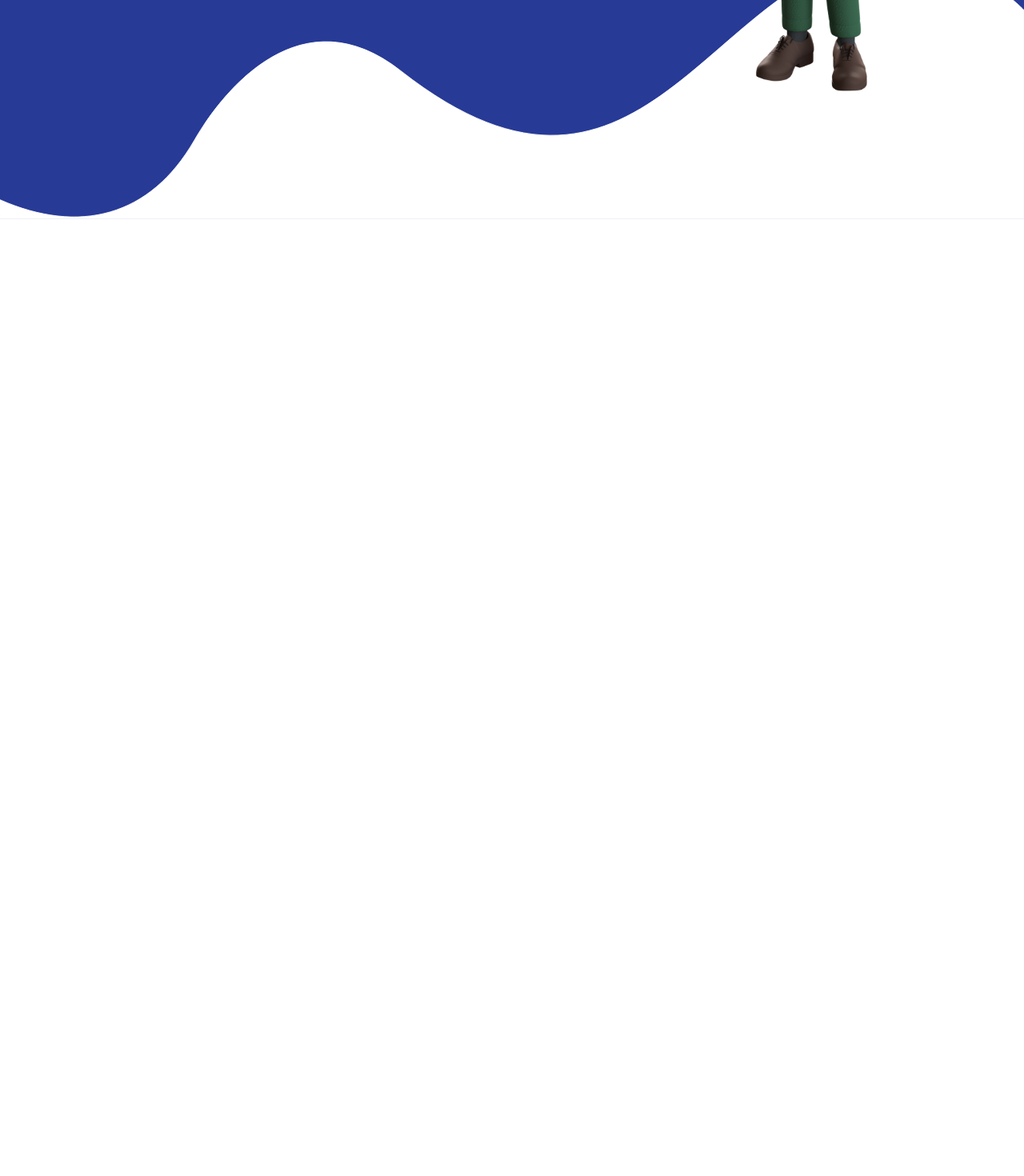
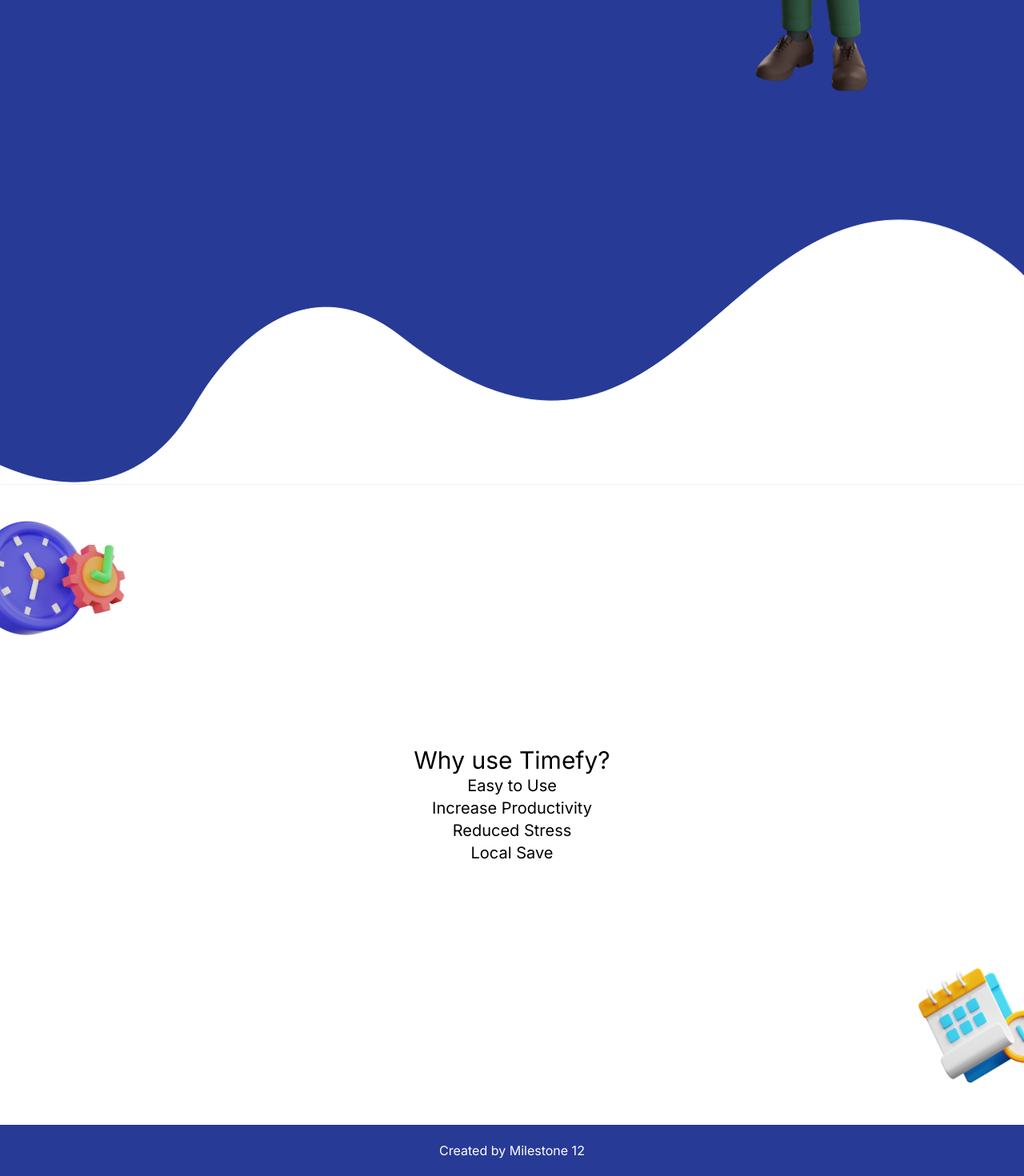
Before and after one commit to Edogawawa/Milestone, a Next.js app: page / in a window 1280 px wide. Shown: the part 526-1996 px from the top of the page at 80% size. Before the commit the page ends 1600 px from the top, so only its background shows below. Built offline with nearby package versions, Linux system fonts and the light colour scheme.

Commit message:
Second section and styling

```diff
--- a/src/app/list/page.js
+++ b/src/app/list/page.js
@@ -290,7 +290,7 @@
               <td className="text-center">
                 <input
                   type="checkbox"
-                  value={toDo.checked}
+                  checked={toDo.checked}
                   onChange={checkToDo.bind(null, toDo.id)}
                 ></input>
               </td>
@@ -318,7 +318,7 @@
               <td>
                 {
                   editedId !== toDo.id ?
-                    <div className="ml-auto flex flex-row gap-1">
+                    <div className="ml-auto flex flex-row gap-2">
                       <button onClick={() => setEditedId(toDo.id)}>✎</button>
                       <button onClick={deleteToDo.bind(null, toDo.id)}>✖</button>
                     </div>
--- a/src/app/page.js
+++ b/src/app/page.js
@@ -2,6 +2,11 @@
 import "./page.css"
 
 export default function Home() {
+  const css = `
+    body{
+      background-color: #273A96
+    }
+  `
   return (
     <>
       <nav className="h-20 z-50 flex flex-row fixed w-full p-5 gap-3 text-white items-center">
@@ -13,18 +18,34 @@
       </nav>
       <main className="flex flex-col items-center">
         <section className="relative min-h-[500px] max-h-[1000px] max-w-[2000px] h-screen w-screen bg-[#273A96]">
-          <div className="absolute text-white left-[15%] top-[30%] flex flex-col max-w-[40%] gap-2">
+          <div className="absolute text-white left-[15%] top-[50%] -translate-y-1/2 flex flex-col max-w-[40%] gap-2">
             <h1 className="font-bold text-4xl">Easy Time Management with Timefy</h1>
             <p>Try for free! We've built a wonderful and useful platform to manage your time and schedules.</p>
             <img src="./twinkle.png" className="absolute right-[-10px] top-[-10px] translate-x-1/2 -translate-y-1/2 scale-50"></img>
           </div>
-          <img src="./transition1.svg" className="z-0 absolute bottom-0 fill-black w-full"></img>
           <img src="./person.png" className="absolute top-[50%] -translate-y-1/2 right-[15%] max-h-[60%]"></img>
         </section>
-        <section className="z-10 relative h-screen w-screen">
-          <img src="./transition1.svg" className="absolute bottom-0"></img>
+        <div className="bg-[#273A96] w-full">
+          <img src="./transition1.svg" className="w-full"></img>
+        </div>
+        <section className="z-10 relative h-screen w-screen bg-white">
+          <div className="absolute top-1/2 left-1/2 -translate-x-1/2 -translate-y-1/2">
+            <div className="text-3xl">Why use Timefy?</div>
+            <div className="text-xl flex flex-col align-middle">
+              <div className="text-center">Easy to Use</div>
+              <div className="text-center">Increase Productivity</div>
+              <div className="text-center">Reduced Stress</div>
+              <div className="text-center">Local Save</div>
+            </div>
+          </div>
+          <img src="./clock.png" className="absolute scale-50 left-0 -translate-x-1/4 -translate-y-1/4"></img>
+          <img src="./calendar.png" className="absolute scale-50 right-0 translate-x-1/4 bottom-0 translate-y-1/4"></img>
         </section>
+        <footer className="p-5 bg-[#273A96] w-full flex text-white justify-center">
+          Created by Milestone 12
+        </footer>
       </main>
+      <style>{css}</style>
     </>
   )
 }
```
